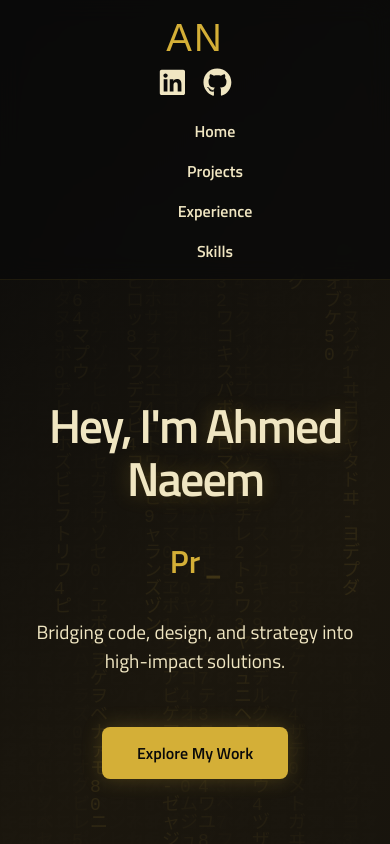
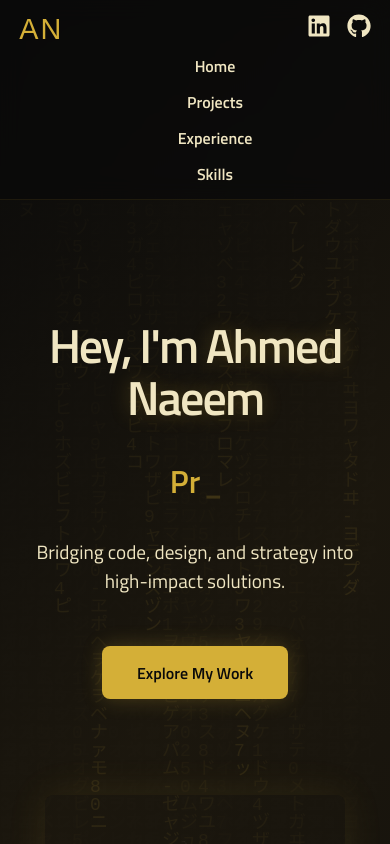
Before and after one commit to ahmed-naeem99/ahmedn-pf, a React (Create React App) app: page / in a window 390 px wide. Shown: the top 844 px of the page. Built offline with nearby package versions, Linux system fonts and the light colour scheme; a web font is replaced by a local one.

Commit message:
Updated mobile navbar view

```diff
--- a/src/styles/navbar.css
+++ b/src/styles/navbar.css
@@ -95,22 +95,35 @@
 @media (max-width: 768px) {
   .navbar {
     flex-direction: column;
-    padding: 1rem;
+    padding: 0.8rem 1.2rem;
+    align-items: stretch;
   }
 
   .nav-left {
-    flex-direction: column;
-    gap: 0.5rem;
-    margin-bottom: 1rem;
+    flex-direction: row;
+    justify-content: space-between;
+    align-items: center;
+    gap: 1rem;
+    flex-wrap: wrap;
+    margin-bottom: 0.5rem;
+  }
+
+  .logo {
+    font-size: 1.8rem;
+  }
+
+  .social-icon {
+    font-size: 1.5rem;
   }
 
   .nav-links {
     flex-direction: column;
-    gap: 1rem;
+    gap: 0.75rem;
     align-items: center;
   }
 
   .nav-links a {
     font-size: 1rem;
+    padding: 0.3rem 0;
   }
 }
```
